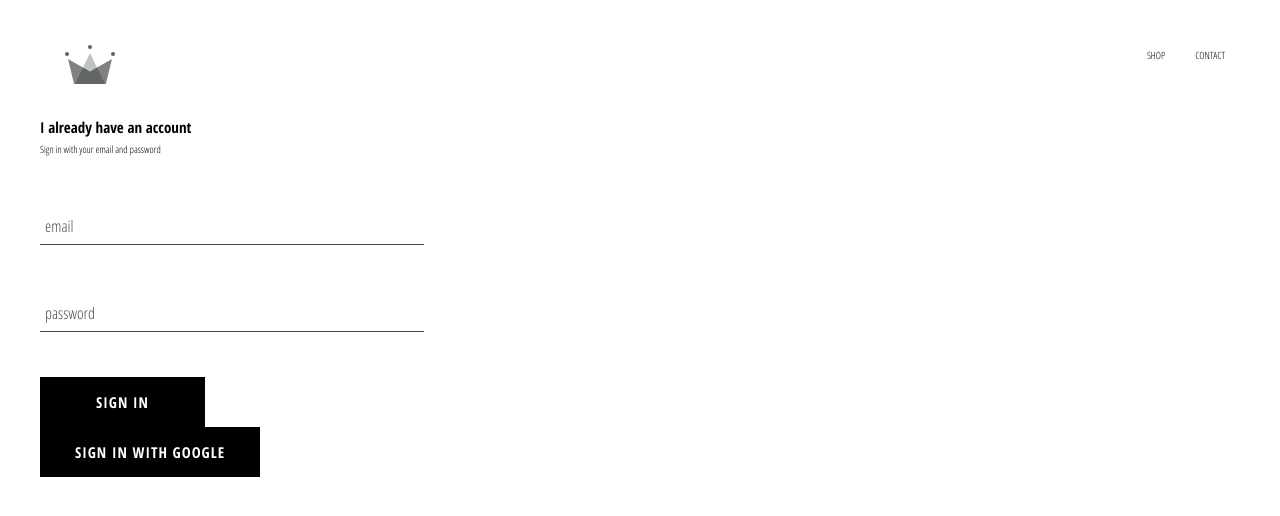
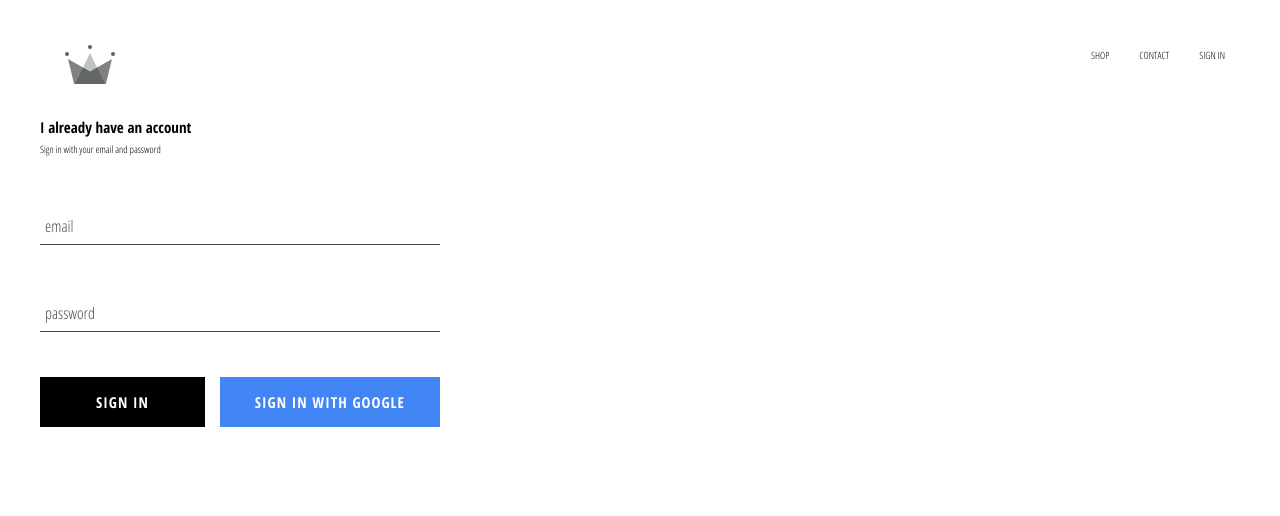
Before and after one commit to jupereirasilva/crwn, a React (Create React App) app: page /signin in a window 1280 px wide. Shown: the top 516 px of the page. Built offline with nearby package versions, Linux system fonts and the light colour scheme; no server answers.

Commit message:
Store user data in database and update header

```diff
--- a/src/App.js
+++ b/src/App.js
@@ -6,7 +6,7 @@ import Header from "./components/header/Header";
 import Homepage from "./pages/homepage/Homepage";
 import ShopPage from "./pages/shop/Shop";
 import SignInSignUpPage from "./pages/signIn-signUp/SignInSignUp";
-import { auth } from "./firebase/firebase.utils";
+import { auth, createUserProfileDocument } from "./firebase/firebase.utils";
 
 class App extends React.Component {
   constructor() {
@@ -20,8 +20,8 @@ class App extends React.Component {
   unsubscribeFromAuth = null;
 
   componentDidMount() {
-    this.unsubscribeFromAuth = auth.onAuthStateChange((user) =>
-      this.setState({ currentUser: user })
+    this.unsubscribeFromAuth = auth.onAuthStateChanged(async (user) =>
+      createUserProfileDocument(user)
     );
   }
 
@@ -32,7 +32,7 @@ class App extends React.Component {
   render() {
     return (
       <div>
-        <Header />
+        <Header currentUser={this.state.currentUser} />
         <Switch>
           <Route exact path="/" component={Homepage} />
           <Route path="/shop" component={ShopPage} />
--- a/src/components/custom-button/CustomButton.js
+++ b/src/components/custom-button/CustomButton.js
@@ -2,9 +2,14 @@ import React from "react";
 
 import styles from "./CustomButton.module.scss";
 
-const CustomButton = ({ children, ...otherProps }) => {
+const CustomButton = ({ children, isGoogleSignIn, ...otherProps }) => {
   return (
-    <button className={styles.button} {...otherProps}>
+    <button
+      className={`${isGoogleSignIn ? styles.googleSignIn : ""} ${
+        styles.button
+      }`}
+      {...otherProps}
+    >
       {children}
     </button>
   );
--- a/src/components/custom-button/CustomButton.module.scss
+++ b/src/components/custom-button/CustomButton.module.scss
@@ -19,4 +19,14 @@
     color: #000;
     border: 1px solid #000;
   }
+
+  &.googleSignIn {
+    background-color: #4285f4;
+    color: #fff;
+
+    &:hover {
+      background-color: #357ae8;
+      border: none;
+    }
+  }
 }
--- a/src/components/header/Header.js
+++ b/src/components/header/Header.js
@@ -1,10 +1,11 @@
 import React from "react";
 import { Link } from "react-router-dom";
 import { ReactComponent as Logo } from "../../assets/crown.svg";
+import { auth } from "../../firebase/firebase.utils";
 
 import styles from "./Header.module.scss";
 
-const Header = () => {
+const Header = ({ currentUser }) => {
   return (
     <header className={styles.header}>
       <Link to="/" className={styles.logoContainer}>
@@ -17,6 +18,15 @@ const Header = () => {
         <Link to="/contact" className={styles.link}>
           CONTACT
         </Link>
+        {currentUser ? (
+          <div className={styles.link} onClick={() => auth.signOut()}>
+            SIGN OUT
+          </div>
+        ) : (
+          <Link to="/signin" className={styles.link}>
+            SIGN IN
+          </Link>
+        )}
       </nav>
     </header>
   );
--- a/src/components/header/Header.module.scss
+++ b/src/components/header/Header.module.scss
@@ -20,6 +20,7 @@
 
     .link {
       padding: 1rem 1.5rem;
+      cursor: pointer;
     }
   }
 }
--- a/src/components/sign-in/SignIn.js
+++ b/src/components/sign-in/SignIn.js
@@ -54,11 +54,12 @@ class SignIn extends React.Component {
             label="password"
             required
           />
-
-          <CustomButton type="submit">Sign In</CustomButton>
-          <CustomButton onClick={signInWithGoogle}>
-            Sign in with Google
-          </CustomButton>
+          <div className={styles.buttons}>
+            <CustomButton type="submit">Sign In</CustomButton>
+            <CustomButton onClick={signInWithGoogle} isGoogleSignIn>
+              Sign in with Google
+            </CustomButton>
+          </div>
         </form>
       </div>
     );
--- a/src/components/sign-in/SignIn.module.scss
+++ b/src/components/sign-in/SignIn.module.scss
@@ -1,9 +1,14 @@
 .container {
-  width: 30vw;
+  width: 40rem;
   display: flex;
   flex-direction: column;
 
   .title {
     margin: 1rem 0;
   }
+
+  .buttons {
+    display: flex;
+    justify-content: space-between;
+  }
 }
--- a/src/firebase/firebase.utils.js
+++ b/src/firebase/firebase.utils.js
@@ -12,6 +12,32 @@ const config = {
   measurementId: "G-Y69YJ4X2WJ",
 };
 
+export const createUserProfileDocument = async (userAuth, additionalData) => {
+  if (!userAuth) return;
+
+  const userRef = firestore.doc(`users/${userAuth.uid}`);
+  const snapShot = await userRef.get();
+  // console.log(snapShot);
+
+  if (!snapShot.exists) {
+    const { displayName, email } = userAuth;
+    const createdAt = new Date();
+
+    try {
+      await userRef.set({
+        displayName,
+        email,
+        createdAt,
+        ...additionalData,
+      });
+    } catch (error) {
+      console.log("error creating user", error.message);
+    }
+  }
+
+  return userRef;
+};
+
 firebase.initializeApp(config);
 
 export const auth = firebase.auth();
```
